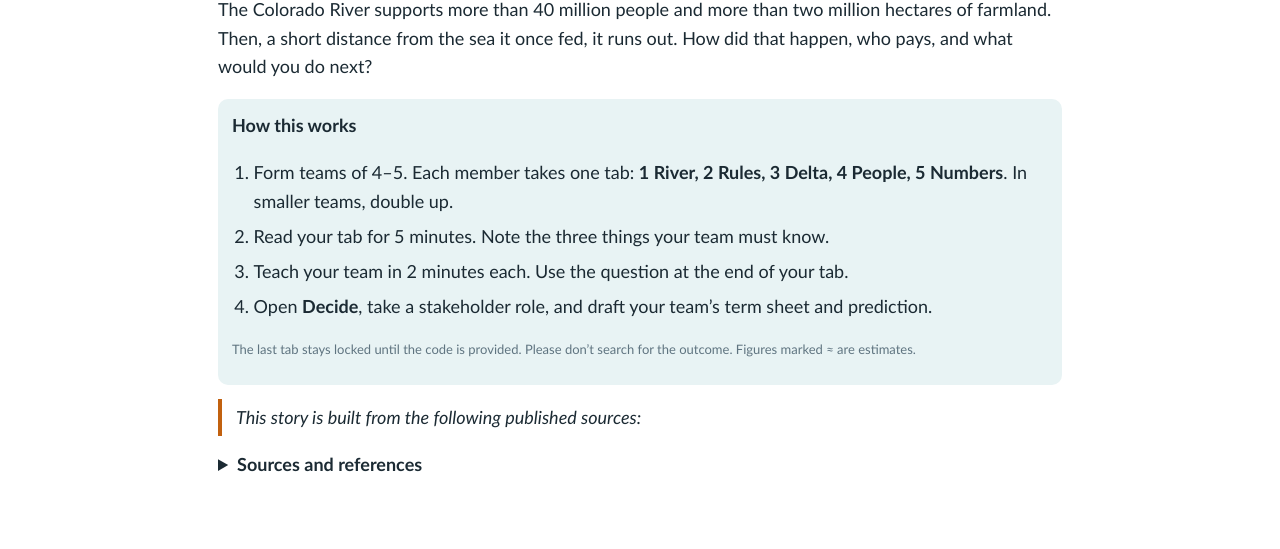
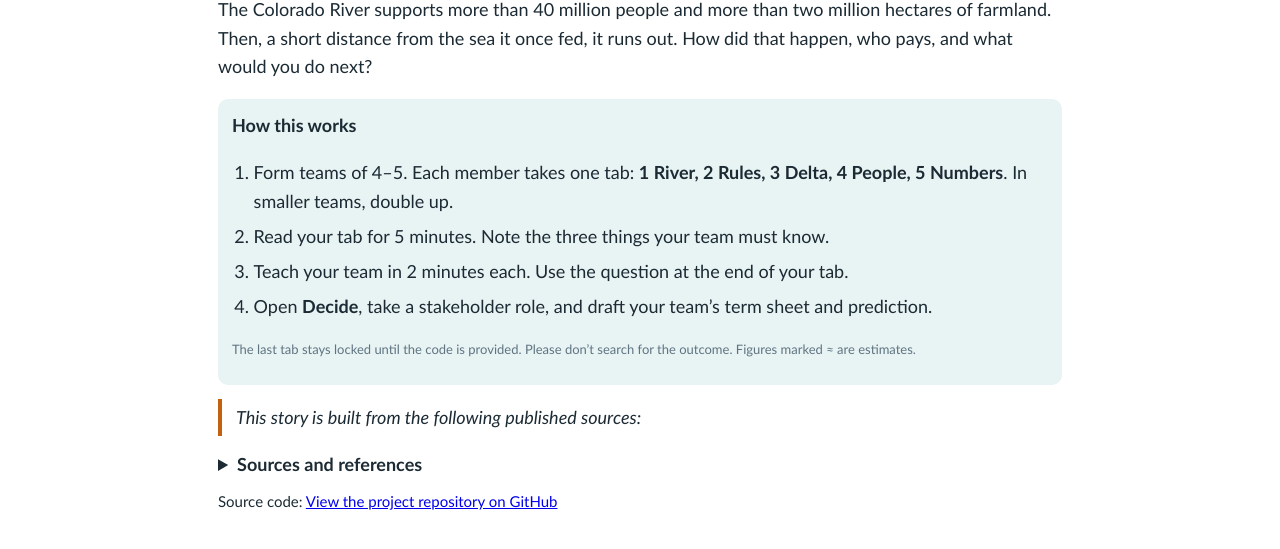
Before and after one commit to pgonzaleze/REM_221_Large_Systems_Colorado_River, a plain HTML site: page index.html in a window 1280 px wide. Shown: the part 175-724 px from the top of the page. Drawn offline with Linux system fonts and the light colour scheme.

Commit message:
Update index.html

```diff
--- a/index.html
+++ b/index.html
@@ -73,6 +73,16 @@ details{margin:8px 0}.refs{font-size:14px;padding-left:1.4em}.refs li{margin:.6e
 <h3>Two voices (2022 Senate hearings)</h3><div class="v"><b>Southern Nevada Water Authority:</b> the outlook is bleak but not unsolvable; the way out is demand management once thought unattainable, including careful crop choice and irrigation efficiency.</div>
 <div class="v"><b>Family Farm Alliance:</b> Western farming is a strategic resource for food security, rural communities and drought resilience, and cannot simply be replaced.</div>
 <div class="tb"><b>Teach your team</b><br>Where would you draw the system boundary? Which structures matter most, and who controls them?</div></section>
+<div class="footer">
+  <small>
+    Source code:
+    <a href="github.com/pgonzaleze/REM_221_Large_Systems_Colorado_River"
+       target="_blank"
+       rel="noopener noreferrer">
+      View the project repository on GitHub
+    </a>
+  </small>
+</div>
 
 <section id="v-rules"><div class="k">2 · The rules</div><h2>A river divided on paper</h2>
 <p class="scene">In 1922, negotiators divided a river they believed was larger than it is. The delta was not at the table.</p>
```
